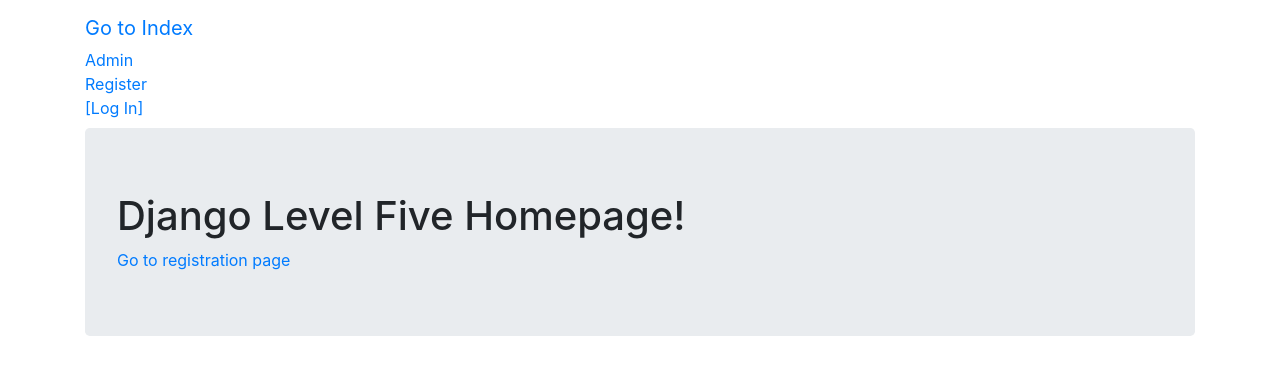
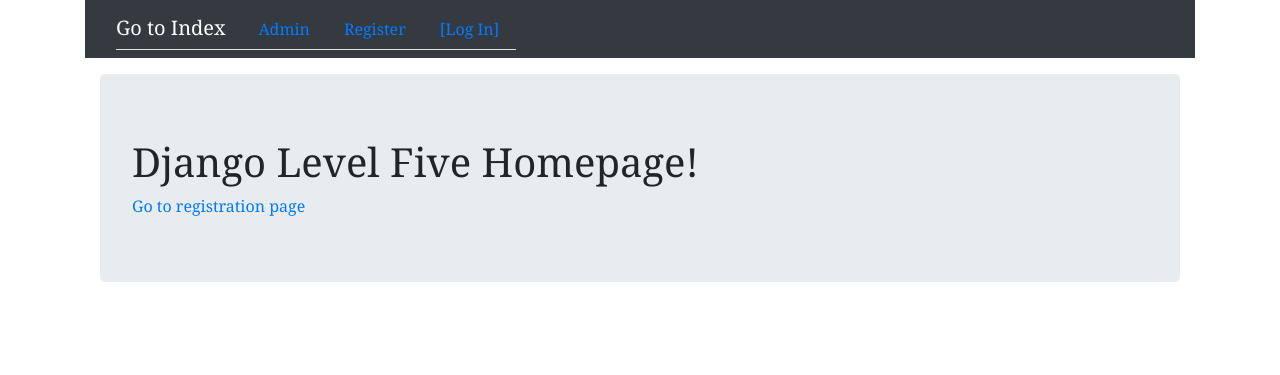
Before and after one commit to porcelaina/django-deploy-exercise, a Django app: page / in a window 1280 px wide. Shown: the top 375 px of the page. Run offline with Django 3.2, Linux system fonts and the light colour scheme; some libraries are stand-ins or nearby versions.

Commit message:
Correct navbar problem - now it is horizontal

```diff
--- a/djlv5_20181005/settings.py
+++ b/djlv5_20181005/settings.py
@@ -29,6 +29,7 @@
 
 ALLOWED_HOSTS = [
     'sidewind.pythonanywhere.com',
+    '127.0.0.1',
 ]
 
 
--- a/static/css/mystyle.css
+++ b/static/css/mystyle.css
@@ -6,9 +6,6 @@
     color: #a00404;
 }
 
-#tibia {
-    width:300px;
-}
 a {
     text-decoration: none;
 }
@@ -28,3 +25,12 @@
 td:hover {
     background-color: #dddddd;
 }
+
+#container2 {
+    margin: auto;
+    margin-top:1rem;
+}
+
+div {
+    margin:auto;
+}
--- a/templates/basic_app5/base.html
+++ b/templates/basic_app5/base.html
@@ -1,32 +1,38 @@
 <!DOCTYPE html>
+{% load staticfiles %}
 <html lang="en">
 <head>
     <meta charset="UTF-8">
     <title>BASE html file</title>
+    <link rel="stylesheet" href="{% static 'css/mystyle.css' %}"/>
     <link rel="stylesheet" href="https://stackpath.bootstrapcdn.com/bootstrap/4.1.3/css/bootstrap.min.css" integrity="sha384-MCw98/SFnGE8fJT3GXwEOngsV7Zt27NXFoaoApmYm81iuXoPkFOJwJ8ERdknLPMO" crossorigin="anonymous">
     <script src="https://stackpath.bootstrapcdn.com/bootstrap/4.1.3/js/bootstrap.min.js" integrity="sha384-ChfqqxuZUCnJSK3+MXmPNIyE6ZbWh2IMqE241rYiqJxyMiZ6OW/JmZQ5stwEULTy" crossorigin="anonymous"></script>
 </head>
 <body>
-    <nav class="navbar navbar-default navbar-static-top">
+<div class="container">
+    <nav class="navbar navbar-dark bg-dark static-top">
         <div class="container">
-            <ul class="nav navbar-nav">
-                <li><a class="navbar-brand" href="{% url 'index' %}">Go to Index</a></li>
-                <li><a class="navbar-link" href="{% url 'admin:index' %}">Admin</a></li>
-                <li><a class="navbar-link" href="{% url 'basic_app5:register' %}">Register</a></li>
+            <ul class="nav nav-tabs">
+                <li class="nav-item"><a class="navbar-brand" href="{% url 'index' %}">Go to Index</a></li>
+                <li class="nav-item"><a class="nav-link" href="{% url 'admin:index' %}">Admin</a></li>
+                <li class="nav-item"><a class="nav-link" href="{% url 'basic_app5:register' %}">Register</a></li>
 
 
                 <!-- 아래의 is_authenticated는 django.contrib.auth 내의 내장함수임 -->
                 {% if user.is_authenticated %}
-                <li><a class="navbar-link" href="{% url 'logout' %}">[Log Out]</a></li>
+                <li class="nav-item"><a class="nav-link" href="{% url 'logout' %}">[Log Out]</a></li>
                 {% else %}
-                <li><a class="navbar-link" href="{% url 'basic_app5:user_login' %}">[Log In]</a></li>
+                <li class="nav-item"><a class="nav-link" href="{% url 'basic_app5:user_login' %}">[Log In]</a></li>
                 {% endif %}
             </ul>
         </div>
     </nav>
-    <div class="container">
+
+    <div class="container" id="container2">
+
     {% block body_block %}
     {% endblock %}
     </div>
+</div>
 </body>
 </html>
--- a/templates/basic_app5/index.html
+++ b/templates/basic_app5/index.html
@@ -2,7 +2,7 @@
 {% extends 'basic_app5/base.html' %}
 {% block body_block %}
 
-<div class="jumbotron">
+<div class="jumbotron" id="index">
     <h1>Django Level Five Homepage!</h1>
     <a href="{% url 'basic_app5:register' %}">Go to registration page</a>
 </div>
```
Also changed, not shown: db.sqlite3.
